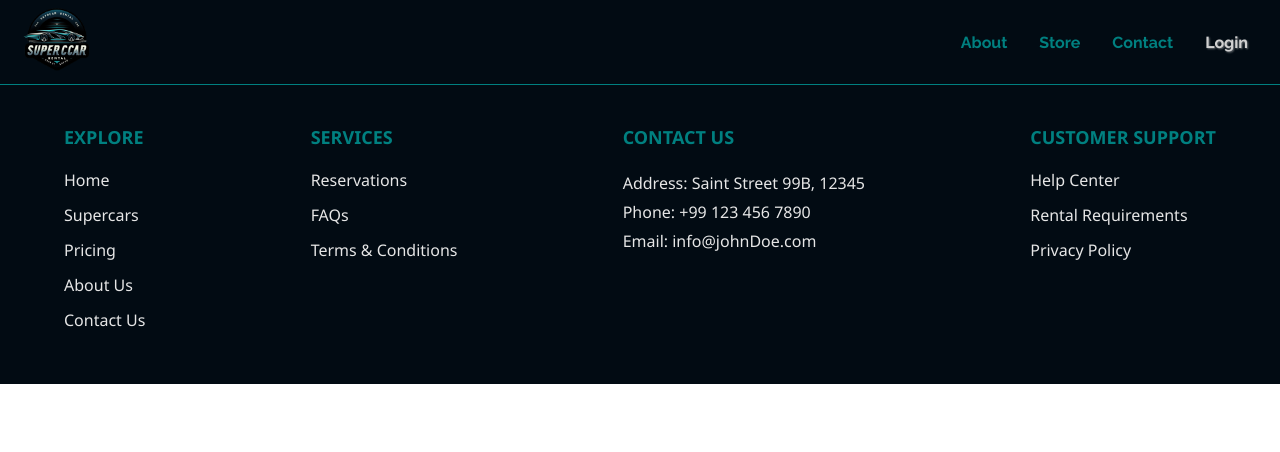
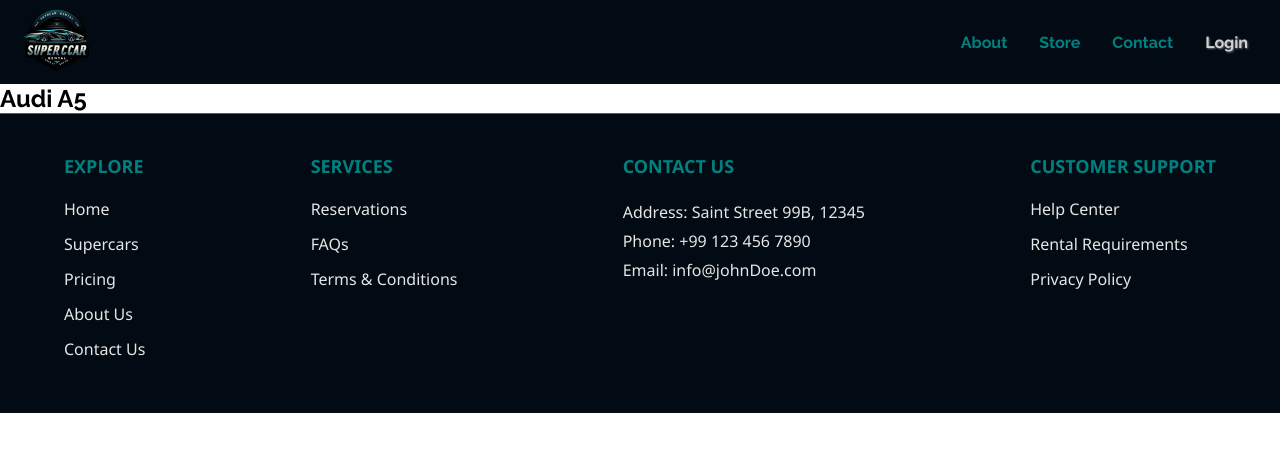
Before and after one commit to ddimkou/supercar-rent, a React (Vite) app: page /store/1 in a window 1280 px wide. Shown: the top 452 px of the page. Built offline with nearby package versions, Linux system fonts and the light colour scheme.

Commit message:
car details

```diff
--- a/src/App.jsx
+++ b/src/App.jsx
@@ -10,6 +10,7 @@
 import Login from "./pages/Login";
 import Register from "./pages/Register";
 import Forgot from "./pages/Forgot";
+import CarDetails from "./pages/CarDetails";
 const App = () => {
   return (
     <Router>
@@ -22,6 +23,7 @@
         <Route path="/login" element={<Login />} />
         <Route path="/register" element={<Register />} />
         <Route path="/forgot-password" element={<Forgot />} />
+        <Route path="/store/:id" element={<CarDetails />} />
       </Routes>
       <Footer />
     </Router>
--- /dev/null
+++ b/src/pages/CarDetails.jsx
@@ -0,0 +1,27 @@
+import { useEffect, useState } from "react";
+import { useParams } from "react-router-dom";
+import data from "../data/data.json";
+
+const CarDetails = () => {
+  const { id } = useParams();
+  const [car, setCar] = useState(null);
+
+  useEffect(() => {
+    const carData = data.find((car) => car.id.toString() === id);
+    setCar(carData);
+  }, [id]);
+
+  if (!car) {
+    return <div>404 error comp here</div>;
+  }
+
+  return (
+    <div>
+      <h2>
+        {car.manufacturer} {car.model}
+      </h2>
+    </div>
+  );
+};
+
+export default CarDetails;
```
